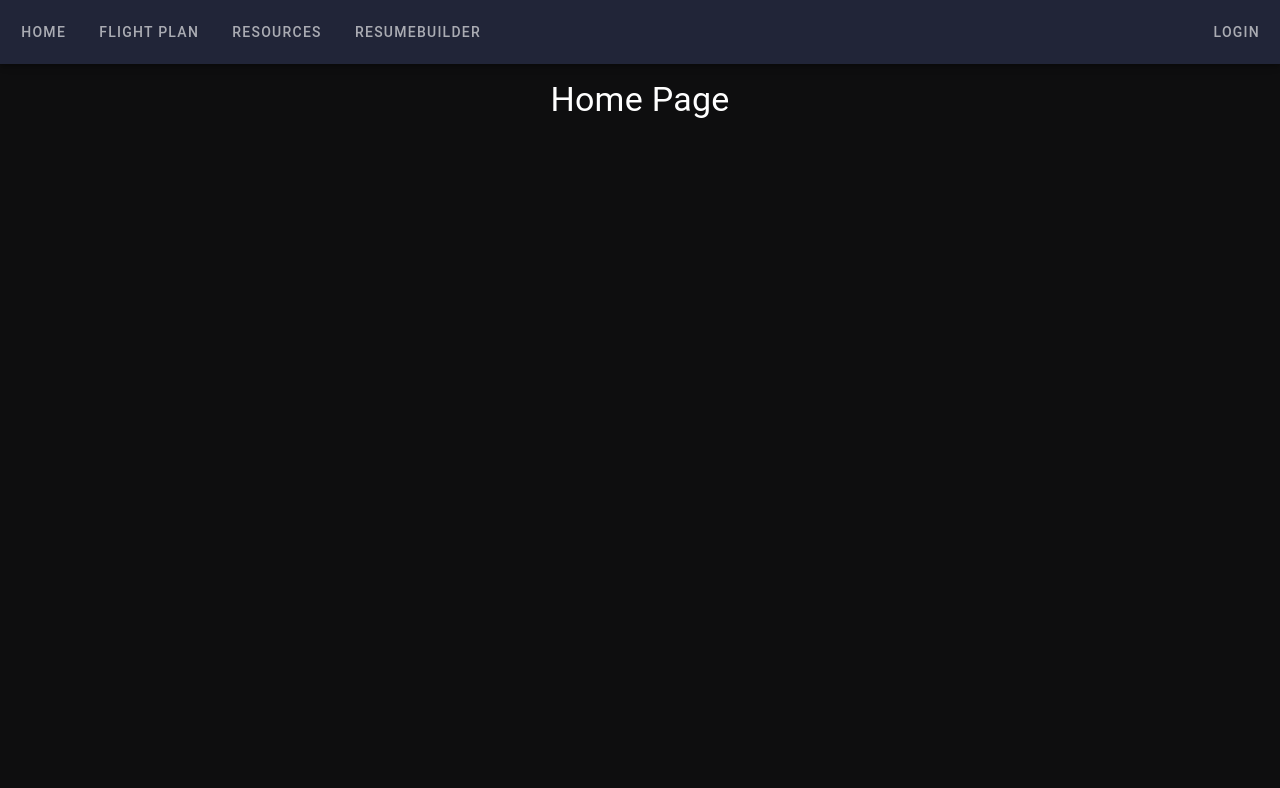
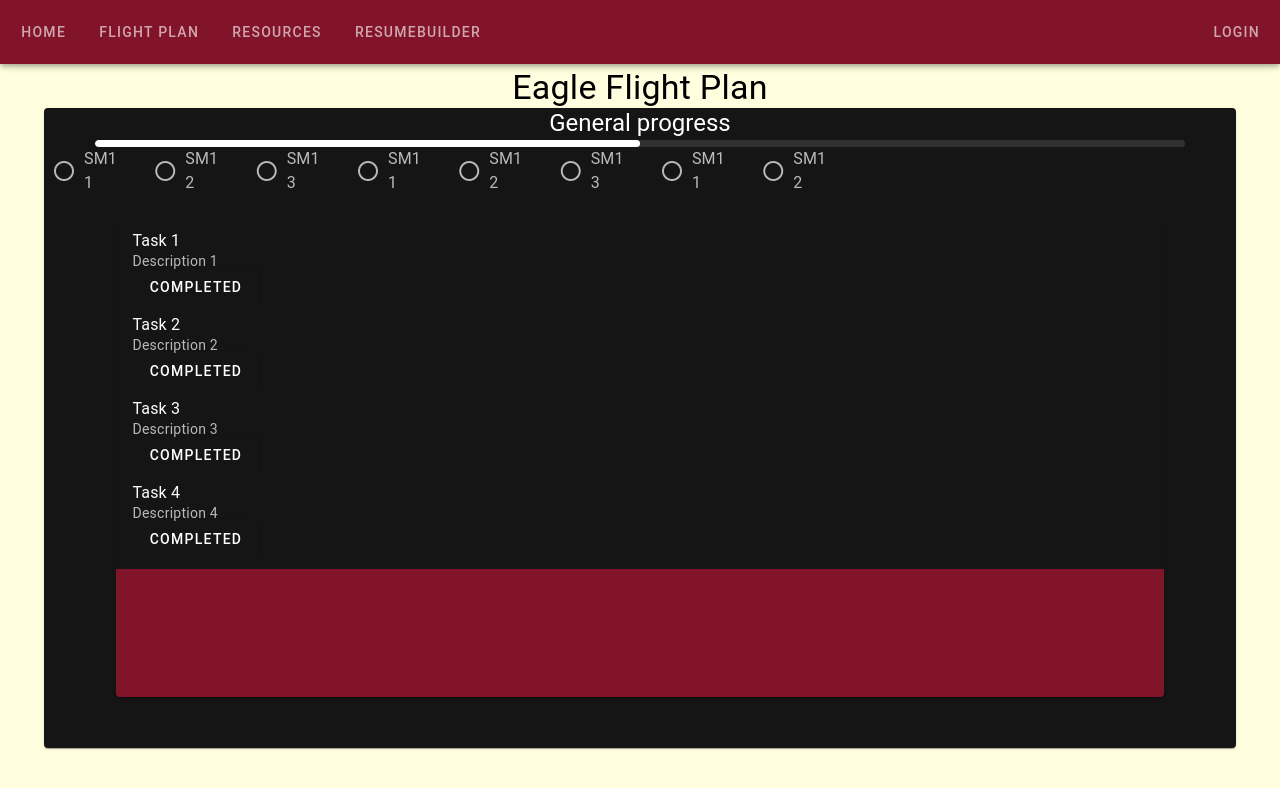
Before and after one commit to Thierrynsanzabera/SE5-Eagle-Flight-Frontend, a Vue app in the folder eagle-flight/: page / in a window 1280 px wide. Shown: the top 788 px of the page. Built offline with nearby package versions, Linux system fonts and the light colour scheme.

Commit message:
initial setup for the flightplan page (home)

```diff
--- a/eagle-flight/src/plugins/vuetify.js
+++ b/eagle-flight/src/plugins/vuetify.js
@@ -15,18 +15,17 @@ import { createVuetify } from 'vuetify'
 const customTheme = {
   dark: true,
   colors: {
-    background: '#0E0E0F',   // Almost black, for a sleek and minimal appearance.
-    surface: '#151516',      // Slightly lighter for panels and cards.
-    primary: '#212538',      // Deep, muted navy for primary elements.
-    secondary: '#2E3348',    // Darker and more subdued for secondary elements.
-    selected: '#424A68',     // Brighter than primary but more distinct from secondary.
-    unselected: '#2E3348',   // Blends seamlessly with secondary while remaining lighter than selected.
-    button: '#4A547A',       // Noticeable yet muted for actions.
-    text: '#FAFAFA',         // Close to pure white for high readability on dark backgrounds.
-    subtext: '#A0A0A5',      // Softer, slightly muted grey for secondary text.
+    background: '#white',
+    surface: '#151516',      // CHANGE
+    primary: '#811429',      // OC RED.
+    secondary: '#222222',    // Darker and more subdued for secondary elements.
+    selected: '#424A68',     // CHANGE.
+    unselected: '#2E3348',   // CHANGE.
+    button: '#4A547A',       // CHANGE.
+    text: '#FAFAFA',         // CHANGE.
+    subtext: '#A0A0A5',      // CHANGE.
   },
 }
-
 
 export default createVuetify({
   theme: {
--- a/eagle-flight/src/views/HomeView.vue
+++ b/eagle-flight/src/views/HomeView.vue
@@ -1,9 +1,70 @@
 <template>
     <v-container>
-        <ResumePreview :resumeId="currentResumeId" v-if="showPreview" @hidePreviewEmit="showPreview = false" />
-        <div class="text-h4" style="text-align: center;">Home Page</div>
+        <v-row align-self="center" justify="center">
+            <div class="text-h4">Eagle Flight Plan</div>
+            <v-card height="80vh" width="170vh">
+
+                <div class="text-center text-h5">General progress</div>
+                <v-row align-self="center" justify="center">
+                    <v-col cols="11">
+                        <v-progress-linear v-model="progress" :height="7" :rounded-bar="true"
+                            rounded="true"></v-progress-linear>
+                    </v-col>
+                </v-row>
+                <v-radio-group>
+                    <v-row>
+                        <v-col cols="1">
+                            <v-radio label="SM11" value="1"></v-radio>
+                        </v-col>
+                        <v-col cols="1">
+                            <v-radio label="SM12" value="2"></v-radio>
+                        </v-col>
+                        <v-col cols="1">
+                            <v-radio label="SM13" value="3"></v-radio>
+                        </v-col>
+                        <v-col cols="1">
+                            <v-radio label="SM11" value="4"></v-radio>
+                        </v-col>
+                        <v-col cols="1">
+                            <v-radio label="SM12" value="5"></v-radio>
+                        </v-col>
+                        <v-col cols="1">
+                            <v-radio label="SM13" value="6"></v-radio>
+                        </v-col>
+                        <v-col cols="1">
+                            <v-radio label="SM11" value="7"></v-radio>
+                        </v-col>
+                        <v-col cols="1">
+                            <v-radio label="SM12" value="8"></v-radio>
+                        </v-col>
+                    </v-row>
+                </v-radio-group>
+                <v-row align-self="center" justify="center">
+                    <v-col cols="11">
+                        <v-card color="primary" width="96%" height="60vh" class="mx-auto">
+                            <v-list>
+                                <v-list-item v-for="task in tasks" :title="task.title" :subtitle="task.description">
+                                    <v-btn>completed</v-btn>
+                                </v-list-item>
+                            </v-list>
+                        </v-card>
+                    </v-col>
+                </v-row>
+
+            </v-card>
+        </v-row>
     </v-container>
 </template>
 <script setup>
+import { ref } from 'vue'
+
+let tasks = [
+    {title: 'Task 1', description: 'Description 1'},
+    {title: 'Task 2', description: 'Description 2'},
+    {title: 'Task 3', description: 'Description 3'},
+    {title: 'Task 4', description: 'Description 4'},
+]
+
+let progress = ref(50)
 </script>
 <style scoped></style>
```
